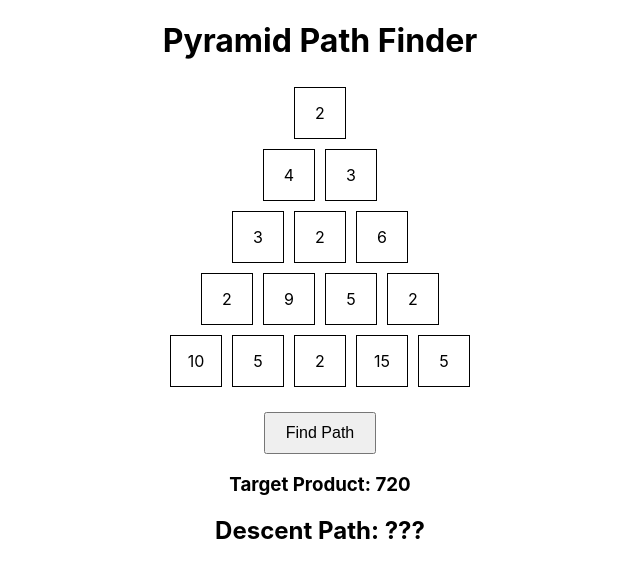
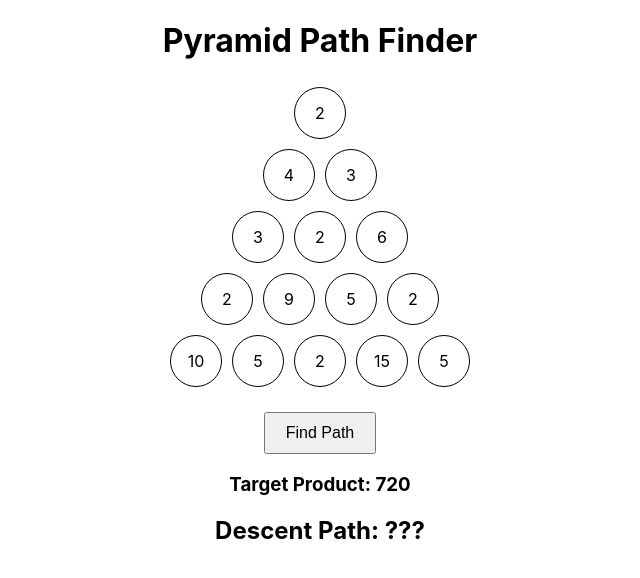
Before and after one commit to gregh13/interactive-pyramid-descent-aops, a React (Create React App) app: page / in a window 1280 px wide. Shown: the top 578 px of the page, without its empty margins (320-960 px from the left). Built offline with nearby package versions, Linux system fonts and the light colour scheme.

Commit message:
makes all cells circular

```diff
--- a/src/components/Cell/Cell.css
+++ b/src/components/Cell/Cell.css
@@ -6,11 +6,11 @@
     border: 1px solid black;
     display: inline-block;
     margin: 5px;
+    border-radius: 50%;
   }
 
 .active {
   background-color: #d71f36;
-  border-radius: 50%;
 }
 
 .solution {
```
